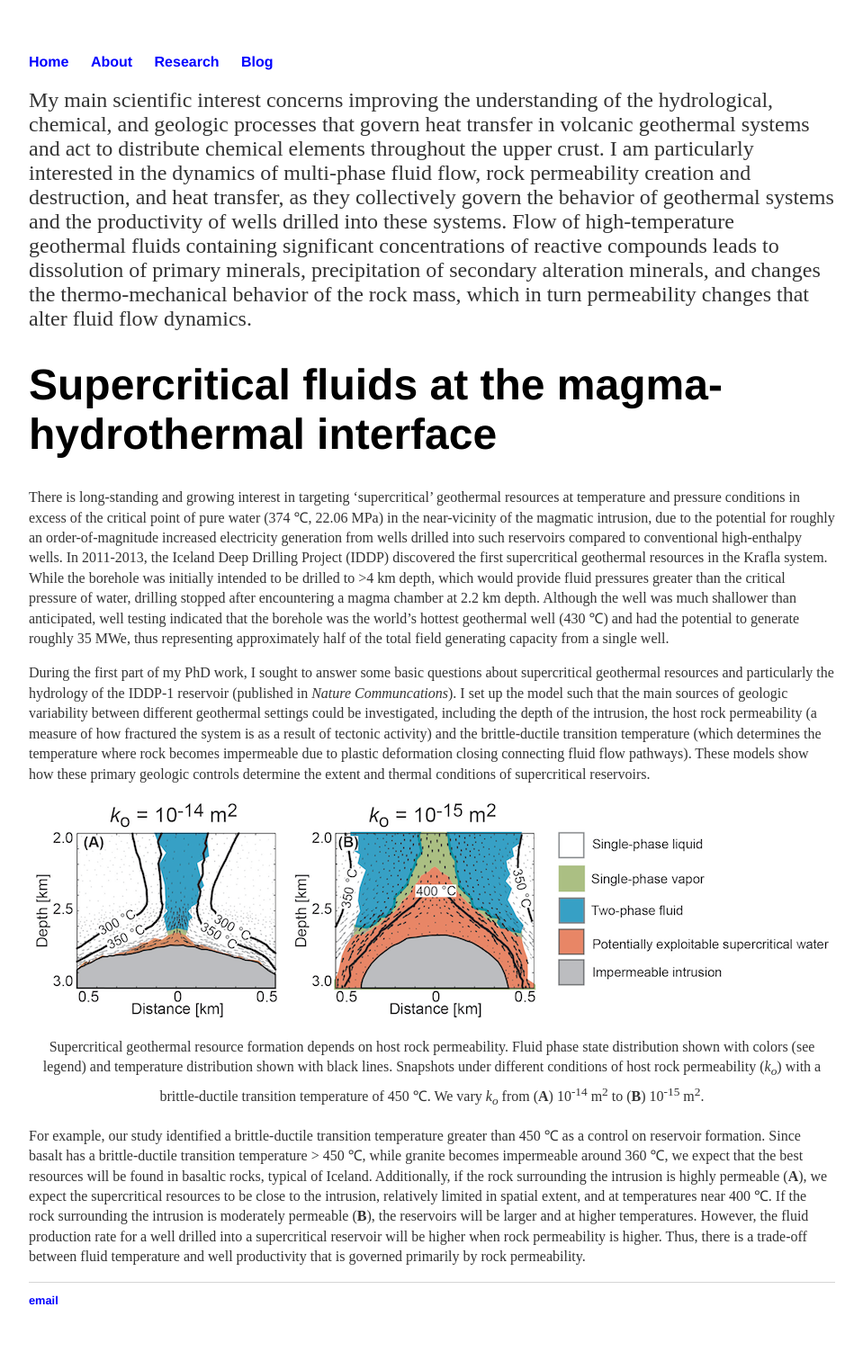
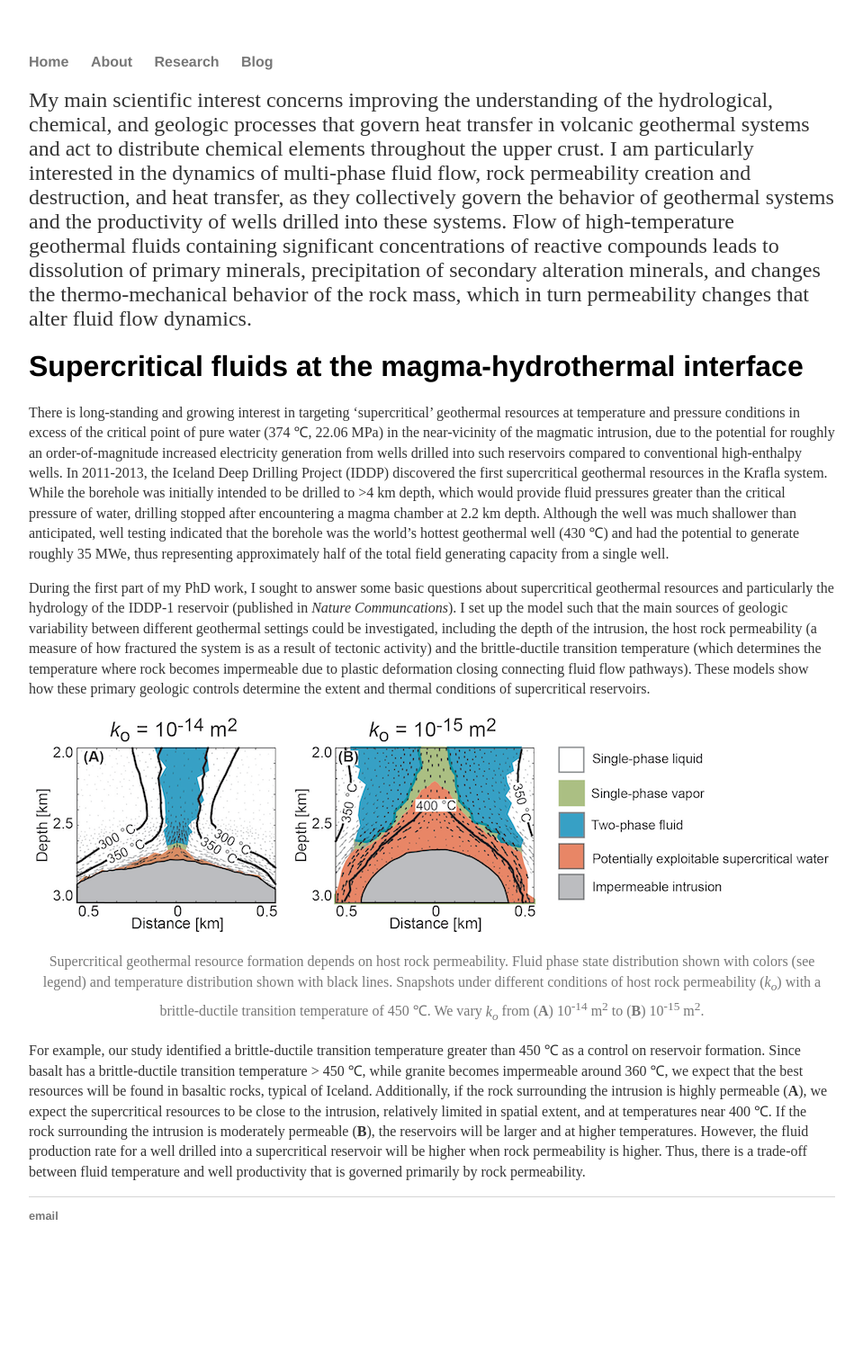
Before and after one commit to two-phaseflow/two-phaseflow.github.io, a Jekyll site: the page built from research/index.html, in a window 1280 px wide. Shown: the whole page at 90% size, without its empty margins (160-1119 px from the left). Built offline with Jekyll 4.4.1, drawn with Linux system fonts in a browser that asks for light colours; after the commit the page ends 1419 px from its top, so only the background shows below that.

Commit message:
Update main.css

```diff
--- a/css/main.css
+++ b/css/main.css
@@ -14,13 +14,13 @@ nav ul li, footer ul li {
 }
 a {
     text-decoration: none;
-    color: #00f;
+    color: #777;
 }
 a:hover {
     text-decoration: underline;
 }
 h1 {
-    font-size: 3em;
+    font-size: 2em;
     font-family:'Helvetica', 'Arial', 'Sans-Serif';
 }
 h2 {
@@ -51,7 +51,7 @@ ul.posts li {
     text-align: center;
 
     .image-caption {
-        color: $grey-color;
+        color: #777;
         margin-top: $spacing-unit / 3;
     }
 }
```
